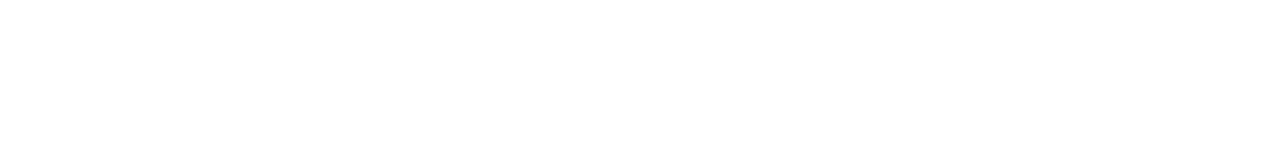
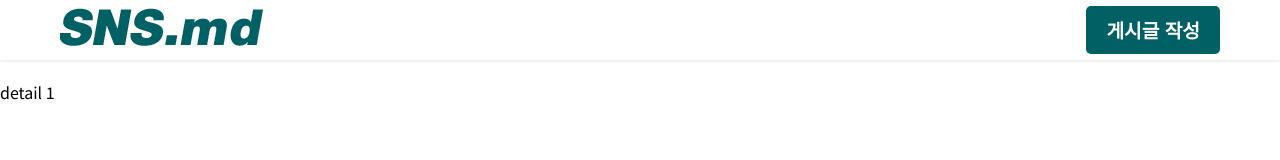
Before and after one commit to SNS-md/front, a React app: page /#/detail/1 in a window 1280 px wide. Built offline with nearby package versions, Linux system fonts and the light colour scheme.

Commit message:
Feat: implement header (#4)
* Feat: impl header

* Fix: add text-deco none

```diff
--- a/src/components/Header.jsx
+++ b/src/components/Header.jsx
@@ -1,9 +1,57 @@
+import styled from "styled-components";
+import { Link } from "react-router-dom";
+
+const StyledHeader = styled.header`
+  background-color: #fff;
+  position: sticky;
+  top: 0;
+  z-index: 100;
+  box-shadow: 0 1px 3px 0 rgba(0, 0, 0, 0.1);
+  width: 100%;
+  height: 60px;
+  margin-bottom: 20px;
+`;
+
+const HeaderContainer = styled.div`
+  display: flex;
+  align-items: center;
+  justify-content: space-between;
+  width: calc(100% - 30px);
+  max-width: 1170px;
+  margin: 0 auto;
+  height: 100%;
+  padding: 0 10px 0 20px;
+`;
+
+const WriteButton = styled.button`
+  background-color: var(--main-color900);
+  color: #fff;
+  border: none;
+  border-radius: 5px;
+  padding: 10px 20px;
+  font-size: 1.2rem;
+  font-weight: 600;
+  cursor: pointer;
+  margin: 10px;
+  display: flex;
+  align-items: center;
+  justify-content: center;
+  white-space: nowrap;
+`;
+
 function Header() {
-    return (
-      <div>
-
-      </div>
-    );
-  }
+  return (
+    <StyledHeader>
+      <HeaderContainer>
+        <Link to="/">
+          <img src={process.env.PUBLIC_URL + "/title_italic.png"} alt="SNS.md"/>
+        </Link>
+        <Link to="/write">
+          <WriteButton>게시글 작성</WriteButton>
+        </Link>
+      </HeaderContainer>
+    </StyledHeader>
+  );
+}
 
 export default Header;
--- a/src/index.css
+++ b/src/index.css
@@ -55,3 +55,8 @@ body {
   -webkit-font-smoothing: antialiased;
   -moz-osx-font-smoothing: grayscale;
 }
+
+a{
+  text-decoration: none;
+  color: inherit;
+}
--- a/src/page/Detail.jsx
+++ b/src/page/Detail.jsx
@@ -1,9 +1,12 @@
+import { useParams } from 'react-router-dom';
+
 function Detail() {
-    return (
-      <div>
-
-      </div>
-    );
-  }
+  const { id } = useParams();
+  return (
+    <div>
+      detail {id}
+    </div>
+  );
+}
 
 export default Detail;
--- a/src/page/Main.jsx
+++ b/src/page/Main.jsx
@@ -1,7 +1,7 @@
 function Main() {
   return (
     <div>
-
+      main
     </div>
   );
 }
--- a/src/page/Write.jsx
+++ b/src/page/Write.jsx
@@ -1,7 +1,7 @@
 function Write() {
     return (
       <div>
-
+        write
       </div>
     );
   }
```
Also changed, not shown: public/title.png (added), public/title_italic.png (added), 1 other file.
